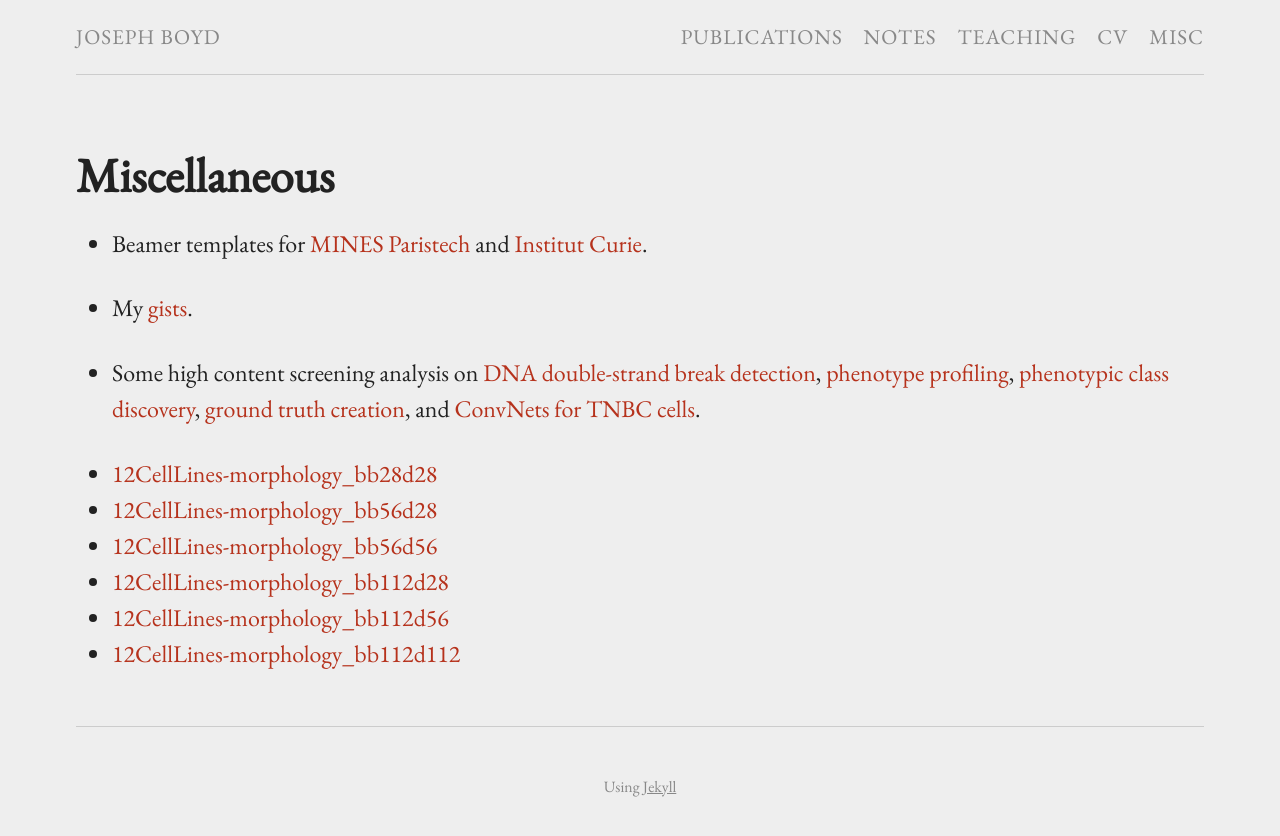
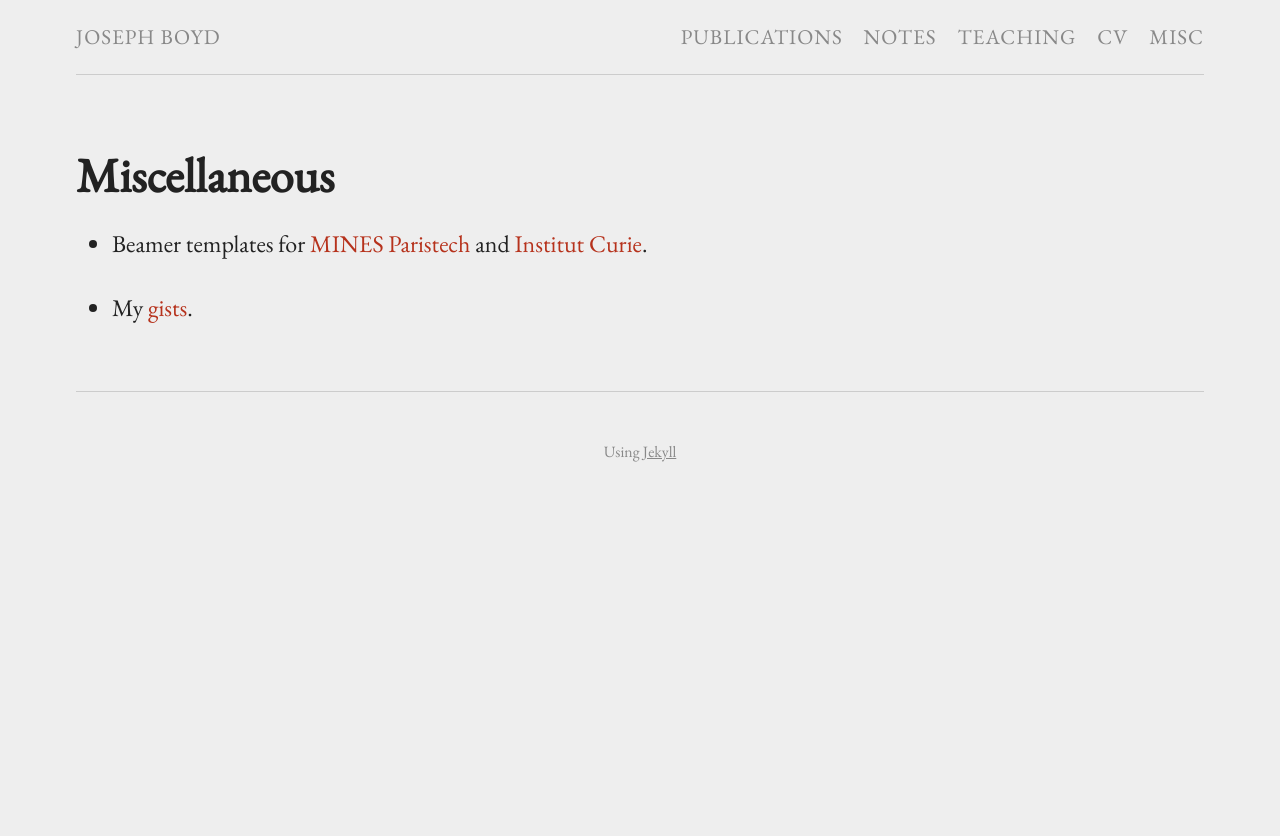
Before and after one commit to jcboyd/jcboyd.github.io, a Jekyll site: the page built from misc.md, in a window 1280 px wide. Shown: the top 836 px of the page. Built offline with Jekyll 4.4.1, drawn with Linux system fonts in a browser that asks for light colours.

Commit message:
removed old links

```diff
--- a/misc.md
+++ b/misc.md
@@ -7,12 +7,3 @@ title: Miscellaneous
 * Beamer templates for [MINES Paristech](/assets/basic-theme/mines.zip) and [Institut Curie](/assets/basic-theme/curie.zip).
 
 * My [gists](https://gist.github.com/jcboyd/).
-
-* Some high content screening analysis on [DNA double-strand break detection](/assets/hcs/double_strand_break_detection.html), [phenotype profiling](/assets/hcs/phenotype_profiling.html), [phenotypic class discovery](/assets/hcs/class_discovery.html), [ground truth creation](/assets/hcs/ground_truth.html), and [ConvNets for TNBC cells](/assets/hcs/convnets_tnbc.html).
-
-- [12CellLines-morphology_bb28d28](/assets/hcs/12CellLines-morphology_bb28d28.zip)
-- [12CellLines-morphology_bb56d28](/assets/hcs/12CellLines-morphology_bb56d28.zip)
-- [12CellLines-morphology_bb56d56](/assets/hcs/12CellLines-morphology_bb56d56.zip)
-- [12CellLines-morphology_bb112d28](/assets/hcs/12CellLines-morphology_bb112d28.zip)
-- [12CellLines-morphology_bb112d56](/assets/hcs/12CellLines-morphology_bb112d56.zip)
-- [12CellLines-morphology_bb112d112](/assets/hcs/12CellLines-morphology_bb112d112.zip)
```
